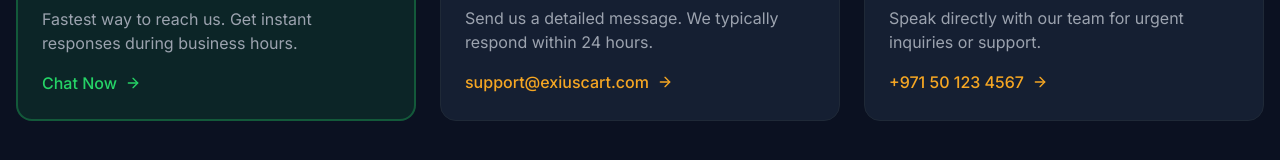
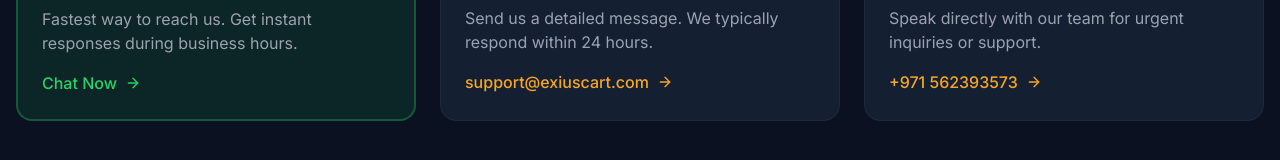
Before and after one commit to mizairyaktharmf/ExiusCart, a Next.js app in the folder apps/exiuscart-website/: page /contact in a window 1280 px wide. Shown: the part 471-631 px from the top of the page. Built offline with nearby package versions, Linux system fonts and the light colour scheme.

Commit message:
added the wp calling no to contact page tsx

```diff
--- a/apps/exiuscart-website/src/app/contact/page.tsx
+++ b/apps/exiuscart-website/src/app/contact/page.tsx
@@ -59,7 +59,7 @@
           <div className="grid md:grid-cols-3 gap-6">
             {/* WhatsApp - Primary */}
             <a
-              href="https://wa.me/971501234567?text=Hi%2C%20I'm%20interested%20in%20ExiusCart"
+              href="https://wa.me/971562393573?text=Hi%2C%20I'm%20interested%20in%20ExiusCart"
               target="_blank"
               rel="noopener noreferrer"
               className="group bg-[#25D366]/10 border-2 border-[#25D366]/30 rounded-2xl p-6 hover:border-[#25D366] transition-all"
@@ -97,7 +97,7 @@
 
             {/* Phone */}
             <a
-              href="tel:+971501234567"
+              href="tel:+971562393573"
               className="group bg-[#151F32] border border-gray-800 rounded-2xl p-6 hover:border-[#F5A623]/50 transition-all"
             >
               <div className="w-14 h-14 bg-[#F5A623]/20 rounded-xl flex items-center justify-center mb-4">
@@ -108,7 +108,7 @@
                 Speak directly with our team for urgent inquiries or support.
               </p>
               <span className="inline-flex items-center gap-2 text-[#F5A623] font-medium group-hover:gap-3 transition-all">
-                +971 50 123 4567
+                +971 562393573
                 <ArrowRight className="w-4 h-4" />
               </span>
             </a>
```
